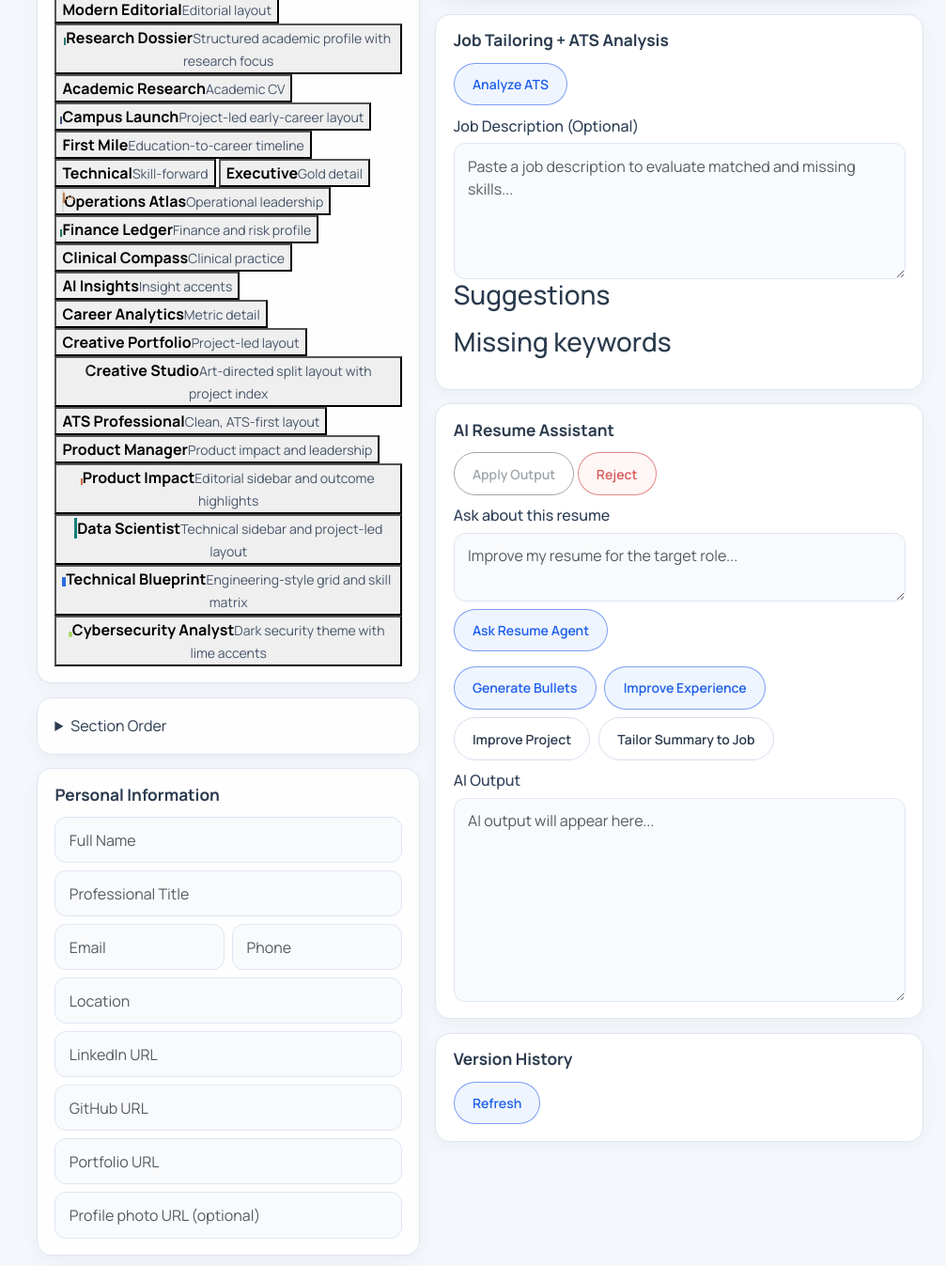
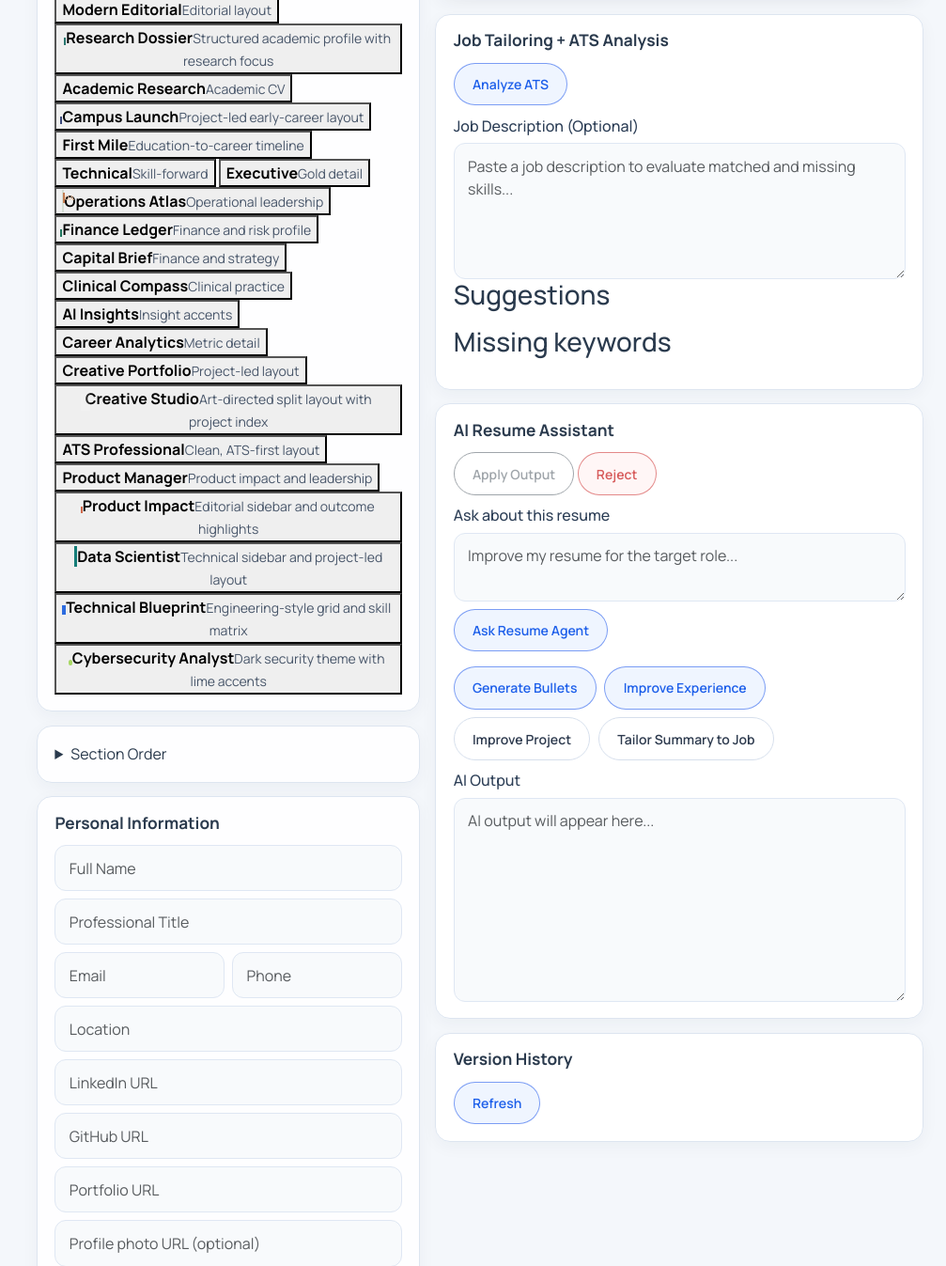
Before and after one commit to umarabrar-git/AI_Resume_Analyzer, a Flask app: page /resume-creation in a window 1280 px wide. Shown: the part 1152-2499 px from the top of the page at 94% size, without its empty margins (273-1280 px from the left). Run offline with Flask 3, Linux system fonts and the light colour scheme; a user stored in the database is signed in.

Commit message:
Add Capital Brief to the template picker

```diff
--- a/templates/components/pages/resume_creation/builder.html
+++ b/templates/components/pages/resume_creation/builder.html
@@ -168,6 +168,7 @@
           <option value="operations_atlas">Operations Atlas</option>
           <option value="clinical_compass">Clinical Compass</option>
           <option value="finance_ledger">Finance Ledger</option>
+          <option value="capital_brief">Capital Brief</option>
           <option value="ai_insights">AI Insights</option>
           <option value="career_analytics">Career Analytics</option>
           <option value="creative_portfolio">Creative Portfolio</option>
@@ -334,6 +335,15 @@
           >
             <span class="template-sample template-sample--finance-ledger" aria-hidden="true"></span>
             <span><strong>Finance Ledger</strong><small>Finance and risk profile</small></span>
+          </button>
+          <button
+            type="button"
+            class="template-choice"
+            data-template-choice="capital_brief"
+            aria-pressed="false"
+          >
+            <span class="template-sample template-sample--capital-brief" aria-hidden="true"></span>
+            <span><strong>Capital Brief</strong><small>Finance and strategy</small></span>
           </button>
           <button
             type="button"
```
